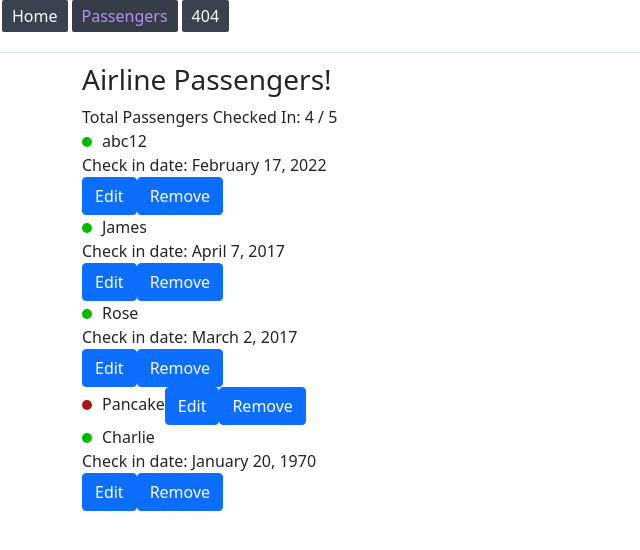
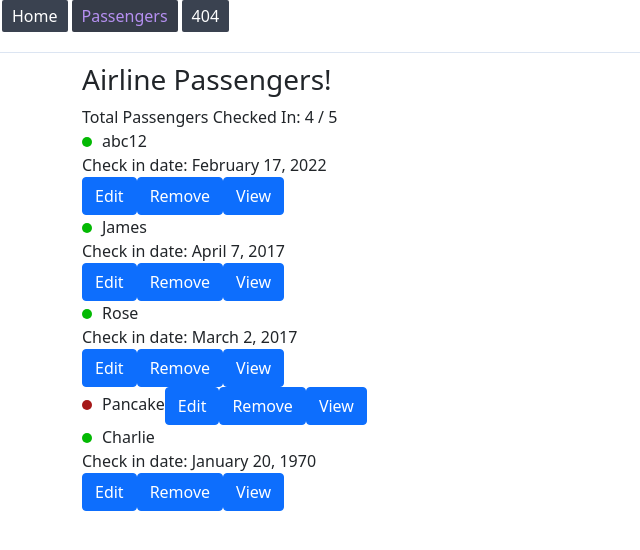
Before and after one commit to lawrencedovin/angular-fundamentals, an Angular app in the folder 9-component-routing/: page /passengers in a window 1280 px wide. Shown: the top 550 px of the page, without its empty margins (0-640 px from the left). Built offline with nearby package versions, Linux system fonts and the light colour scheme; data requests are answered from the project's data file.

Commit message:
Route params and imperative routing API

```diff
--- a/9-component-routing/src/app/passenger-dashboard/components/passenger-detail/passenger-detail.component.html
+++ b/9-component-routing/src/app/passenger-dashboard/components/passenger-detail/passenger-detail.component.html
@@ -22,3 +22,7 @@
   <button (click)="onRemove()" class="btn btn-primary">
     Remove
   </button>
+  <button (click)="goToPassenger()" class="btn btn-primary">
+    View
+  </button>
+</div>
--- a/9-component-routing/src/app/passenger-dashboard/components/passenger-detail/passenger-detail.component.ts
+++ b/9-component-routing/src/app/passenger-dashboard/components/passenger-detail/passenger-detail.component.ts
@@ -12,10 +12,13 @@ export class PassengerDetailComponent implements OnChanges, OnInit {
   detail: Passenger;
 
   @Output()
-  edit = new EventEmitter<object>();
+  edit = new EventEmitter<Passenger>();
 
   @Output()
-  remove = new EventEmitter<object>();
+  remove = new EventEmitter<Passenger>();
+
+  @Output()
+  view = new EventEmitter<Passenger>();
 
   editing = false;
 
@@ -50,4 +53,10 @@ export class PassengerDetailComponent implements OnChanges, OnInit {
   onRemove() {
     this.remove.emit(this.detail);
   }
+
+  goToPassenger() {
+    this.view.emit(this.detail);
+  }
+
+
 }
--- a/9-component-routing/src/app/passenger-dashboard/containers/passenger-dashboard/passenger-dashboard.component.html
+++ b/9-component-routing/src/app/passenger-dashboard/containers/passenger-dashboard/passenger-dashboard.component.html
@@ -9,6 +9,7 @@
     *ngFor="let passenger of passengers"
     [detail]="passenger"
     (edit)="handleEdit($event)"
-    (remove)="handleRemove($event)">
+    (remove)="handleRemove($event)"
+    (view)="handleView($event)">
   </app-passenger-detail>
 </div>
--- a/9-component-routing/src/app/passenger-dashboard/containers/passenger-dashboard/passenger-dashboard.component.ts
+++ b/9-component-routing/src/app/passenger-dashboard/containers/passenger-dashboard/passenger-dashboard.component.ts
@@ -1,4 +1,5 @@
 import { Component, OnInit } from '@angular/core';
+import { Router } from '@angular/router';
 import { Passenger } from 'src/app/interfaces/passenger.interface';
 import { PassengerDashboardService } from '../../passenger-dashboard.service';
 
@@ -10,7 +11,10 @@ import { PassengerDashboardService } from '../../passenger-dashboard.service';
 export class PassengerDashboardComponent implements OnInit {
   passengers: Array<Passenger>;
 
-  constructor(private passengerService: PassengerDashboardService) {}
+  constructor(
+    private router: Router,
+    private passengerService: PassengerDashboardService
+  ) {}
 
   ngOnInit(): void {
     this.passengerService
@@ -54,4 +58,8 @@ export class PassengerDashboardComponent implements OnInit {
       })
   }
 
+  handleView(event: any) {
+    this.router.navigate(['/passengers', event['id']]);
+  }
+
 }
--- a/9-component-routing/src/app/passenger-dashboard/containers/passenger-viewer/passenger-viewer.component.html
+++ b/9-component-routing/src/app/passenger-dashboard/containers/passenger-viewer/passenger-viewer.component.html
@@ -1,6 +1,7 @@
-<app-passenger-form
-  [detail]="passenger"
-  (update)="onUpdatePassenger($event)"
->
-
-</app-passenger-form>
+<div>
+  <app-passenger-form
+    [detail]="passenger"
+    (update)="onUpdatePassenger($event)">
+  </app-passenger-form>
+  <button (click)="goBack()">&lsaquo; Go Back</button>
+</div>
--- a/9-component-routing/src/app/passenger-dashboard/containers/passenger-viewer/passenger-viewer.component.ts
+++ b/9-component-routing/src/app/passenger-dashboard/containers/passenger-viewer/passenger-viewer.component.ts
@@ -1,4 +1,7 @@
 import { Component, OnInit } from '@angular/core';
+import { ActivatedRoute, Router, Params } from '@angular/router';
+
+import { switchMap } from 'rxjs/operators';
 
 import { Passenger } from 'src/app/interfaces/passenger.interface';
 
@@ -13,14 +16,17 @@ export class PassengerViewerComponent implements OnInit {
 
   passenger: Passenger
 
-  constructor(private passengerService: PassengerDashboardService) { }
+  constructor(
+    private router: Router,
+    private route: ActivatedRoute,
+    private passengerService: PassengerDashboardService
+    ) { }
 
   ngOnInit(): void {
-    this.passengerService
-      .getPassenger(1)
-      .subscribe((data: Passenger) => {
-        this.passenger = data;
-      });
+    this.route.params.pipe(
+      switchMap((params: Params) => this.passengerService.getPassenger(+params['id']))
+    )
+      .subscribe(passenger => this.passenger = passenger);
   }
 
   onUpdatePassenger(event: Passenger) {
@@ -29,6 +35,10 @@ export class PassengerViewerComponent implements OnInit {
       .subscribe((data: Passenger) => {
           this.passenger = Object.assign({}, this.passenger, event);
       });
+  }
+
+  goBack() {
+    this.router.navigate(['/passengers']);
   }
 
   // ngOnInit(): void {
```
